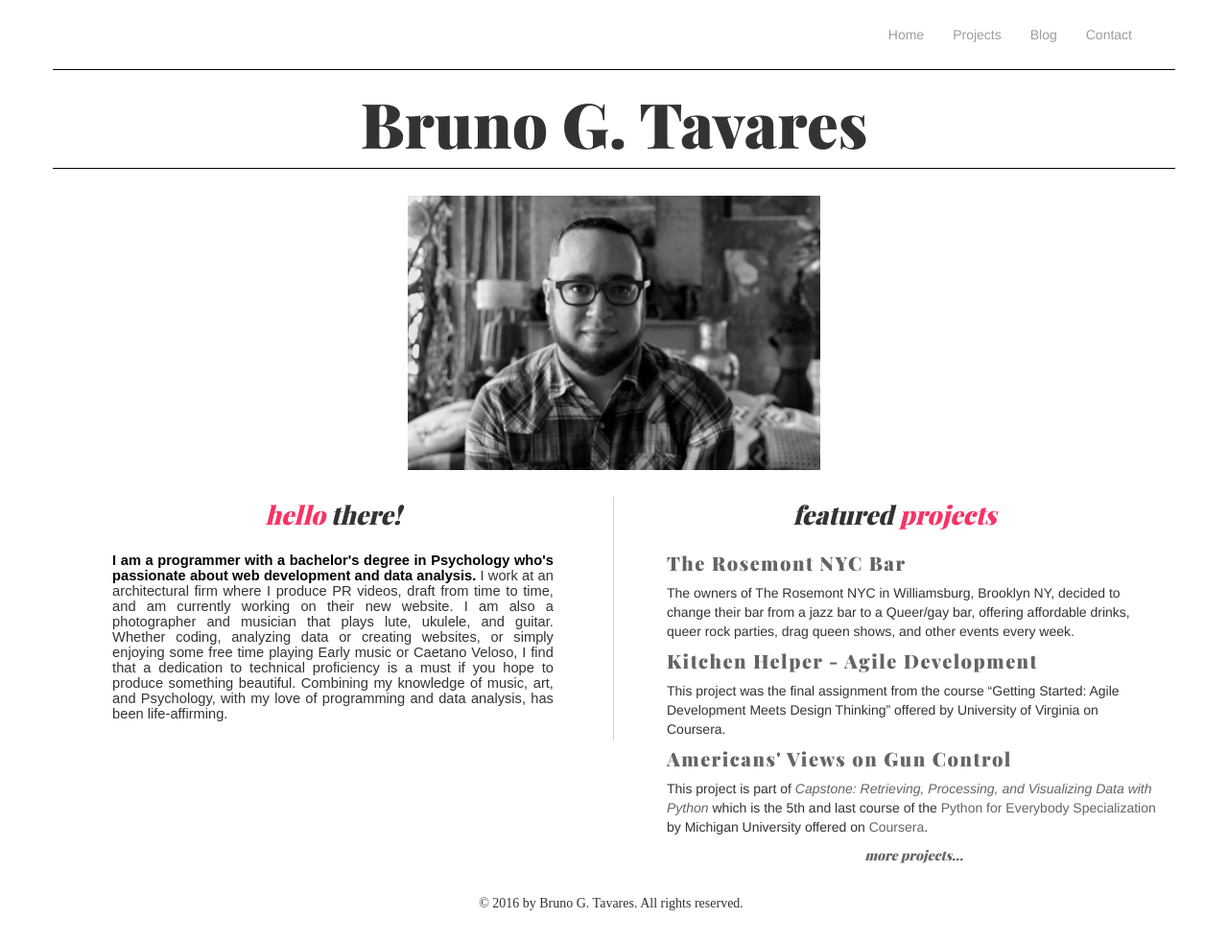
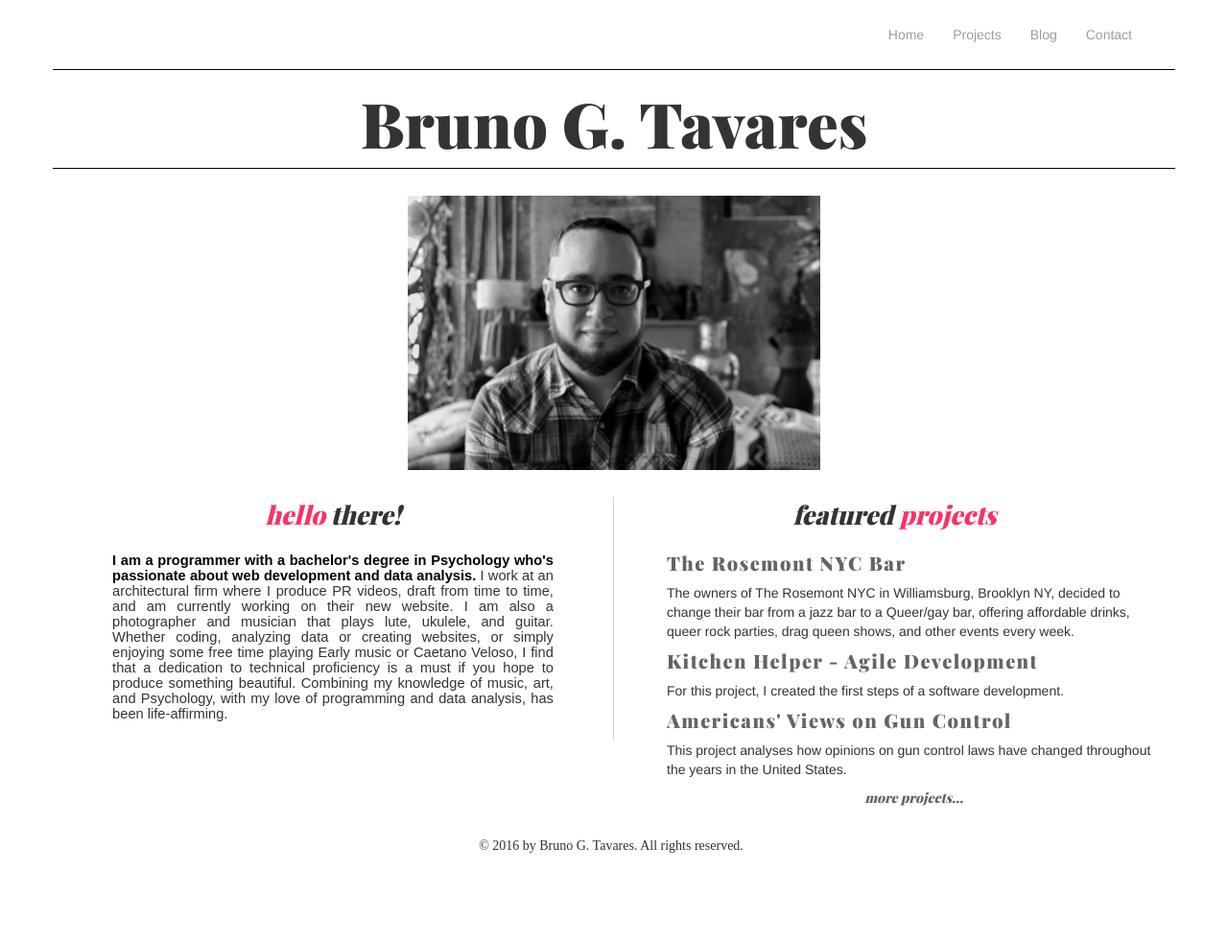
Before and after one commit to bruno78/bruno78.github.io, a Jekyll site: the page built from index.html, in a window 1280 px wide. Shown: the whole page at 96% size. Built offline with Jekyll 4.4.1, drawn with Linux system fonts in a browser that asks for light colours; nearby versions of some CDN libraries; some web fonts are replaced; after the commit the page ends 922 px from its top, so only the background shows below that.

Commit message:
Change on projects descriptions

```diff
--- a/_projects/2016-09-16-gunlaw-project.md
+++ b/_projects/2016-09-16-gunlaw-project.md
@@ -13,7 +13,8 @@ tags:
   - Data analysis
 ---
 
-This project is part of [*Capstone: Retrieving, Processing, and Visualizing Data with Python*](https://www.coursera.org/learn/python-capstone) which is the 5th and last course of the [Python for Everybody Specialization](https://www.coursera.org/specializations/python) by Michigan University offered on [Coursera](https://www.coursera.org).
+This project analyses how opinions on gun control laws have changed throughout the years in the United States.
+
 <!-- excerpt -->
 
 The project was divided in two parts:
--- a/_projects/2016-11-09-agile-development.md
+++ b/_projects/2016-11-09-agile-development.md
@@ -12,12 +12,11 @@ tags:
   - Prototyping
   - Programming
 ---
-
+For this project, I created the first steps of a software development.
+<!-- excerpt -->
+ I wrote an introduction, brainstormed 5 personas, chose a persona and wrote about her life, how she thinks, sees, feel and does. Based on her story, I created a problem scenario where this persona tries to find a solution and gave a proposition that would solve the problem. Then I developed a user story that flowed from the persona, created a storyboard, developed a list of child stories with test cases (or features that would be implemented) and finally created a prototype, which displayed how the features were implemented. In this case, I designed a Kitchen Helper, a fictitious app that would help people in the kitchen with little or no cooking experience.
 
 This project was the final assignment from the course “Getting Started: Agile Development Meets Design Thinking” offered by University of Virginia on Coursera.
-<!-- excerpt -->
-For this project, I developed the first steps of a product: I wrote an introduction, brainstormed 5 personas, chose a persona and wrote about her life, how she thinks, sees, feel and does. Based on her story, I created a problem scenario where this persona tries to find a solution and gave a proposition that would solve the problem. Then I developed a user story that flowed from the persona, created a storyboard, developed a list of child stories with test cases (or features that would be implemented) and finally created a prototype, which displayed how the features were implemented. In this case, I designed a Kitchen Helper, a fictitious app that would help people in the kitchen with little or no cooking experience.
-
 
 The final assignement can be found [here](https://drive.google.com/file/d/0B85Nw7t7guLiTDFOVHByQTVXdXM/view?usp=sharing)
 
```
Also changed, not shown: other parts of _projects/2016-09-16-gunlaw-project.md (+2 -0 lines).
